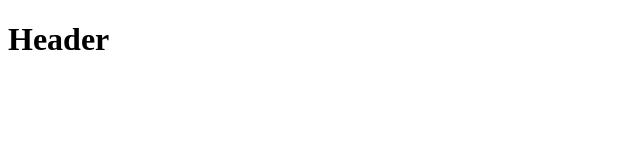
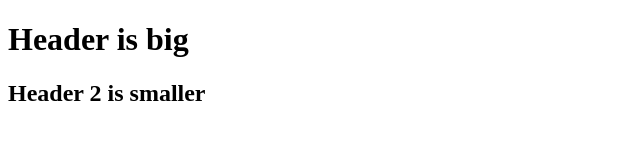
Before and after one commit to Natasha-C-creator/git-essentials-demo, a plain HTML site: page index.html in a window 1280 px wide. Shown: the whole page, without its empty margins (0-640 px from the left). Drawn offline with Linux system fonts and the light colour scheme.

Commit message:
Added second header

```diff
--- a/index.html
+++ b/index.html
@@ -6,6 +6,7 @@
     <title>Document</title>
 </head>
 <body>
-    <h1>Header</h1>
+    <h1>Header is big</h1>
+    <h2>Header 2 is smaller</h2>
 </body>
 </html>
```
